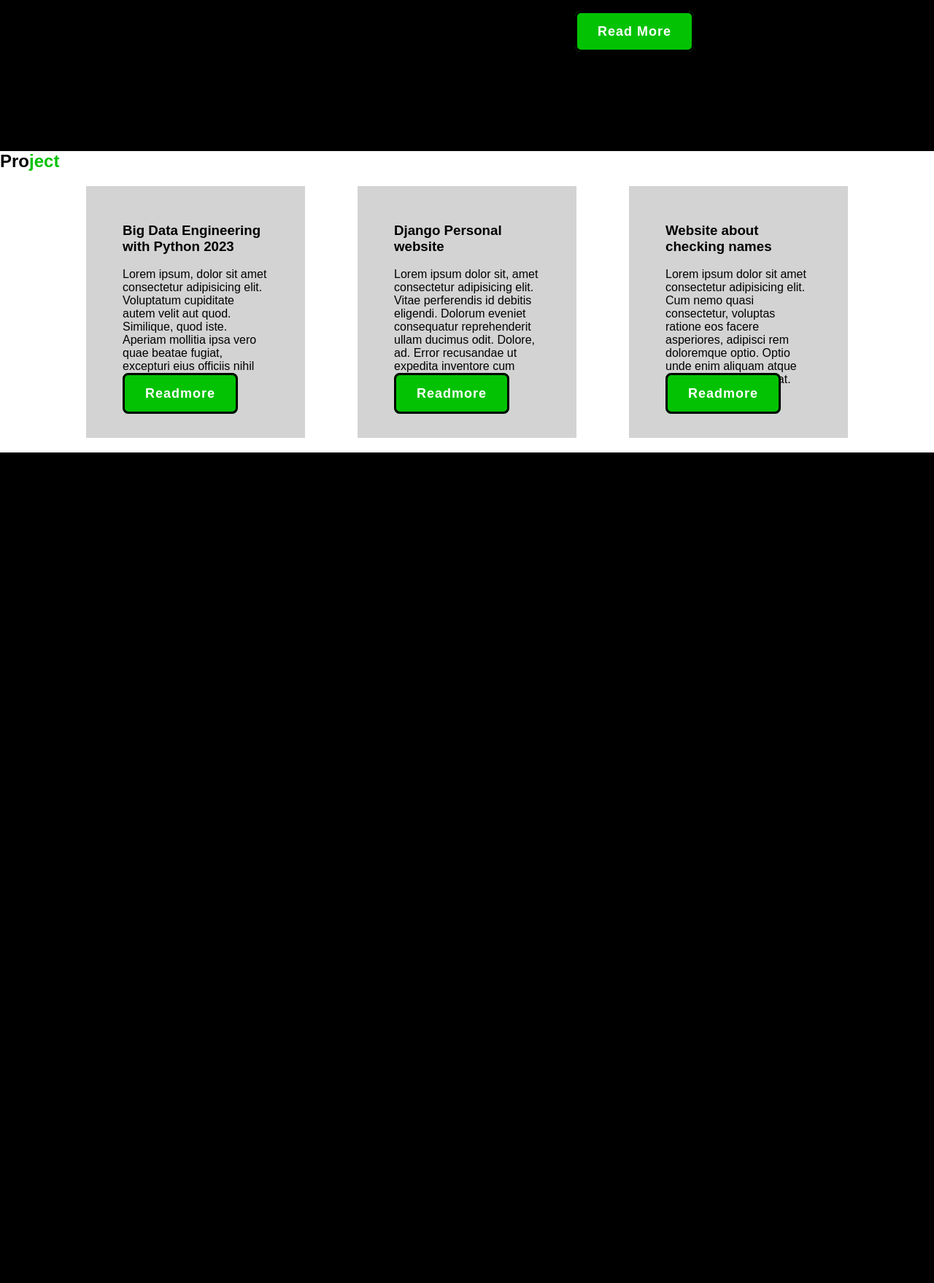
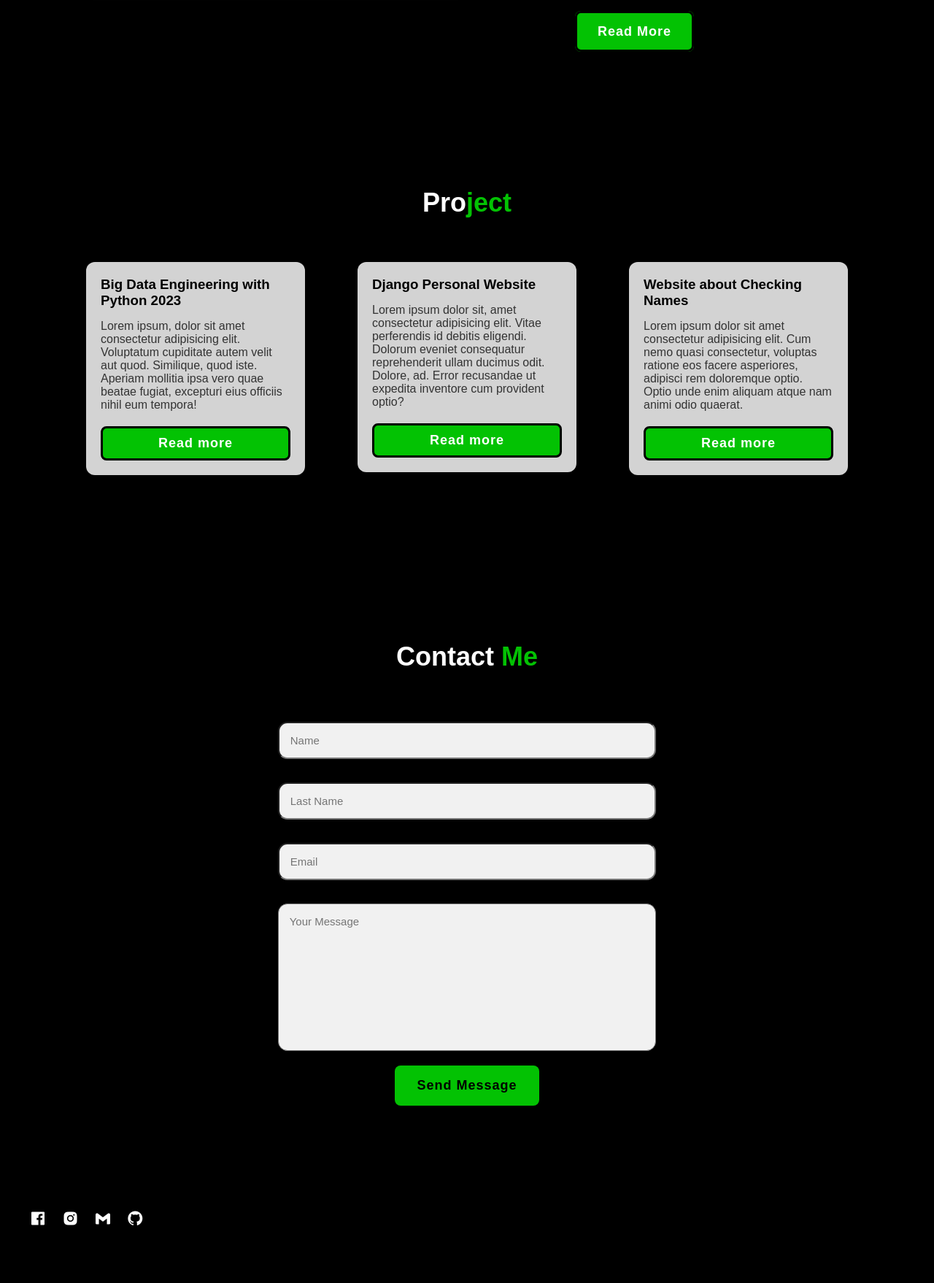
Before and after one commit to hilmanyusoh/Django-Personal-Website, a Django app: template personalweb/myproject/myapp/templates/index.html in a window 1280 px wide. Shown: the part 1443-3201 px from the top of the page at 73% size. Before the commit the page ends 2063 px from the top, so only its background shows below. Run offline with Django 5.2, Linux system fonts and the light colour scheme; the template is opened without the code that fills it, so the values that code supplies are empty; some libraries are stand-ins or nearby versions.

Commit message:
Updates 100+

```diff
--- a/personalweb/myproject/myapp/static/css/style.css
+++ b/personalweb/myproject/myapp/static/css/style.css
@@ -7,6 +7,10 @@
     text-decoration: none;
     list-style: none;
 }
+
+/* Login Section */
+
+
 
 /* Home Section */
 .header {
@@ -110,8 +114,8 @@ span {
 
 .btn-1 {
     padding: 15px 28px;
-    background-color: black;
-    color: white;
+    background-color: rgb(3, 194, 3);
+    color: black;
     border: 2px solid transparent;
     border-radius: 8px;
     font-size: 18px;
@@ -122,7 +126,7 @@ span {
 }
 
 .btn-1:hover {
-    background-color: white;
+    background-color:white ;
     color: black;
     border: 2px solid black;
 }
@@ -203,29 +207,50 @@ img:hover {
 
 /*Acadecmic Project*/
 /* Academic Projects Section */
-.project h2 .heading{
-    text-align: center;
-    margin-top: 20px;
-    font-size: 36px;
+.project {
+    background-color: black;
+    padding: 50px 0;
 }
 
-.project-container{
+.project h2 {
+    color: white; /* Heading text color */
+    text-align: center;
+    font-size: 36px;
+    margin-bottom: 40px; /* Space between heading and project boxes */
+}
+
+.project-container {
     display: flex;
     justify-content: center;
-    align-items: center;
+    align-items: flex-start; /* Align items from the top */
     flex-wrap: wrap;
     gap: 2rem;
 }
 
 .project-container .project-box {
-  background-color: lightgrey;
-  width: 300px;
-  padding: 50px;
-  margin: 20px;
+    background-color: lightgrey;
+    width: 300px;
+    padding: 20px;
+    margin: 20px;
+    border-radius: 12px;
+    box-shadow: 0 4px 8px rgba(0, 0, 0, 0.2);
+    display: flex;
+    flex-direction: column; /* Make the content stack vertically */
+    justify-content: space-between; /* Ensure the button stays at the bottom */
+}
+
+.project-container .project-box h3 {
+    color: black;
+    margin-bottom: 15px;
+}
+
+.project-container .project-box p {
+    color: #333;
+    flex-grow: 1; /* Allows the paragraph to take up remaining space */
 }
 
 .project-container .btn {
-    padding: 15px 28px;
+    padding: 10px 28px;
     background-color: rgb(3, 194, 3);
     color: white;
     border: 3px solid black;
@@ -235,16 +260,27 @@ img:hover {
     font-weight: 600;
     transition: 0.3s ease;
     cursor: pointer;
+    text-align: center; /* Center align text within the button */
+    margin-top: 20px; /* Adds space between paragraph and button */
 }
 
-.btn:hover {
+.project-container .btn:hover {
     background-color: white;
     color: rgb(3, 194, 3);
 }
 
 /* Contact Form */
-/*
+.contact-form {
+    background-color: black;
+    padding: 50px 0;
+    display: flex; /* เพิ่ม flexbox */
+    justify-content: center; /* จัดให้อยู่ตรงกลางในแนวนอน */
+    align-items: center; /* จัดให้อยู่ตรงกลางในแนวตั้ง */
+    flex-direction: column; /* ให้คอนเทนต์เรียงในแนวตั้ง */
+}
+
 .contact-form h2 {
+    color: white;
     text-align: center;
     margin-top: 3em;
     margin-bottom: 1em;
@@ -260,7 +296,7 @@ img:hover {
 
 .contact-form form .input-box {
     display: flex;
-    justify-content: center;
+    justify-content: center; /* จัดให้ input อยู่ตรงกลาง */
     flex-wrap: wrap;
 }
 
@@ -276,8 +312,9 @@ img:hover {
     resize: none;
 }
 
+
 /* Footer */
-/*
+
 .footer {
     position: relative;
     bottom: 0;
@@ -287,7 +324,7 @@ img:hover {
 }
 
 .footer .social {
-    text-align: center;
+    margin-left: 40px;
     padding-bottom: 25px;
     color: white;
 }
@@ -295,57 +332,9 @@ img:hover {
 .footer .social a {
     font-size: 24px;
     color: white;
-    border: 2px solid rgb(3, 194, 3);
     width: 40px;
     height: 40px;
     line-height: 38px;
     display: inline-block;
-    text-align: center;
-    border-radius: 50%;
-    margin: 0 8px;
-    box-shadow: inset 0 0 10px rgb(3, 194, 3), 0 0 10px rgb(3, 194, 3);
-    transition: 0.3s ease;
+
 }
-
-.footer .social a:hover {
-    transform: scale(1.2) translateY(-10px);
-    color: rgb(3, 194, 3);
-    border: 2px solid rgb(3, 194, 3);
-}
-
-.footer ul {
-    margin-top: 0;
-    padding: 0;
-    font-size: 18px;
-    line-height: 1.6;
-    margin-bottom: 0;
-    text-align: center;
-}
-
-.footer ul li a {
-    color: white;
-    border-bottom: 3px solid transparent;
-    transition: 0.3s ease;
-}
-
-.footer ul li a:hover {
-    border-bottom: 3px solid rgb(3, 194, 3);
-}
-
-.footer ul li {
-    display: inline-block;
-    padding: 0 15px;
-}
-
-.footer .copyright {
-    margin-top: 15px;
-    text-align: center;
-    font-size: 12px;
-    color: white;
-}
-
-.footer p {
-    text-align: center;
-    padding: 15px;
-}
-*/
--- a/personalweb/myproject/myapp/templates/index.html
+++ b/personalweb/myproject/myapp/templates/index.html
@@ -9,7 +9,6 @@
     <link href='https://unpkg.com/boxicons@2.1.4/css/boxicons.min.css' rel='stylesheet'>
     <script src="https://kit.fontawesome.com/c4254e24a8.js" crossorigin="anonymous"></script>
 </head>
-</head>
 <body>
     <header class="header">
         <a href="#" class="logo"><span>Port</span>folio</a>
@@ -17,7 +16,7 @@
         <nav class="navbar">
             <a href="#home" class="active">Home</a>
             <a href="#about">About</a>
-            <a href="#academic-projects">Academic Project</a>
+            <a href="#project">Academic Project</a>
             <a href="#contact">Contact</a>
         </nav>
 
@@ -39,7 +38,7 @@
             </div>
         </div>
         <div class="img-box">
-            <img src="{% static 'img/image5.png' %}" alt="Profile Image" >
+            <img src="{% static 'img/image5.png' %}" alt="Profile Image">
         </div>
     </section>
 
@@ -54,46 +53,44 @@
             <p>Lorem ipsum dolor sit amet consectetur adipisicing elit. Doloremque explicabo, harum distinctio aspernatur facilis vel esse! Possimus praesentium earum illo et minus cumque quam voluptatibus quaerat necessitatibus error, vero dolores?</p>
             <a href="#" class="btn-2">Read More</a>
         </div>
+    </section>
 
     <!-- Section Academic_Project -->
-    </section class="project" id= "project" >
+    <section class="project" id="project">
         <h2 class="heading">Pro<span>ject</span></h2>
 
         <div class="project-container">
             <div class="project-box">
-            <h3>Big Data Engineering with Python 2023 </h3>
-            <br>
+                <h3>Big Data Engineering with Python 2023</h3>
                 <p>Lorem ipsum, dolor sit amet consectetur adipisicing elit. Voluptatum cupiditate autem velit aut quod. Similique, quod iste. Aperiam mollitia ipsa vero quae beatae fugiat, excepturi eius officiis nihil eum tempora!</p>
-            <a href="https://github.com/hilmanyusoh/big-data-engineering-with-python-2023" class="btn">Readmore</a>
+                <a href="https://github.com/hilmanyusoh/big-data-engineering-with-python-2023" class="btn">Read more</a>
             </div>
             <div class="project-box">
-            <h3>Django Personal website</h3>
-            <br>
+                <h3>Django Personal Website</h3>
                 <p>Lorem ipsum dolor sit, amet consectetur adipisicing elit. Vitae perferendis id debitis eligendi. Dolorum eveniet consequatur reprehenderit ullam ducimus odit. Dolore, ad. Error recusandae ut expedita inventore cum provident optio?</p>
-            <a href="https://github.com/hilmanyusoh/Django-Personal-Website" class="btn">Readmore</a>
+                <a href="https://github.com/hilmanyusoh/Django-Personal-Website" class="btn">Read more</a>
             </div>
             <div class="project-box">
-            <h3>Website about checking names</h3>
-            <br>
-            <p>Lorem ipsum dolor sit amet consectetur adipisicing elit. Cum nemo quasi consectetur, voluptas ratione eos facere asperiores, adipisci rem doloremque optio. Optio unde enim aliquam atque nam animi odio quaerat. </p>
-            <a href="#" class="btn">Readmore</a>
+                <h3>Website about Checking Names</h3>
+                <p>Lorem ipsum dolor sit amet consectetur adipisicing elit. Cum nemo quasi consectetur, voluptas ratione eos facere asperiores, adipisci rem doloremque optio. Optio unde enim aliquam atque nam animi odio quaerat.</p>
+                <a href="#" class="btn">Read more</a>
             </div>
         </div>
-    <section>
+    </section>
 
+    <!-- Contact Form Section (Commented Out) -->
 
-<!--
     <section id="contact" class="contact-form">
         <h2 class="contact-me">Contact <span>Me</span></h2>
 
         <form action="#">
             <div class="input-box">
                 <input type="text" name="name" placeholder="Name" required>
-                <input type="LastName" name="LastName" placeholder="LastName" required>
+                <input type="text" name="LastName" placeholder="Last Name" required>
             </div>
 
             <div class="input-box">
-                <input type="Email" name="Email" placeholder="Email">
+                <input type="email" name="Email" placeholder="Email">
             </div>
 
             <textarea name="message" id="message" cols="30" rows="10" placeholder="Your Message" required></textarea>
@@ -101,23 +98,16 @@
         </form>
     </section>
 
+    <!-- Footer Section (Commented Out) -->
+
     <footer class="footer">
         <div class="social">
-            <a href="#"><i class='bx bxl-facebook-square'></i></a>
-            <a href="#"><i class='bx bxl-instagram-alt'></i></a>
+            <a href="https://www.facebook.com/hilman.yusoh"><i class='bx bxl-facebook-square'></i></a>
+            <a href="https://www.instagram.com/hilman_yso/"><i class='bx bxl-instagram-alt'></i></a>
             <a href="#"><i class='bx bxl-gmail'></i></a>
-            <a href="#"><i class='bx bxl-github'></i></a>
+            <a href="https://github.com/hilmanyusoh?tab=repositories"><i class='bx bxl-github'></i></a>
         </div>
-        <ul class="list">
-            <li><a href="#">FAQ</a></li>
-            <li><a href="#">Services</a></li>
-            <li><a href="#">About me</a></li>
-            <li><a href="#">Contact </a></li>
-            <li><a href="#">Privacy Policy</a></li>
-        </ul>
+    </footer>
 
-        <p class="copyright">@ 2024 Hilman | All Rights Reserved</p>
-    </footer>
--->
 </body>
 </html>
```
Lines whose indentation alone changed are shown as unchanged.
